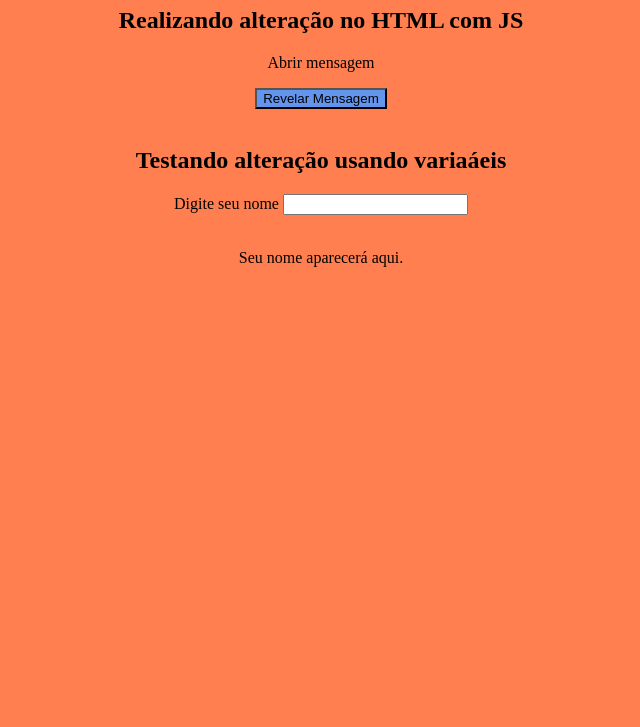
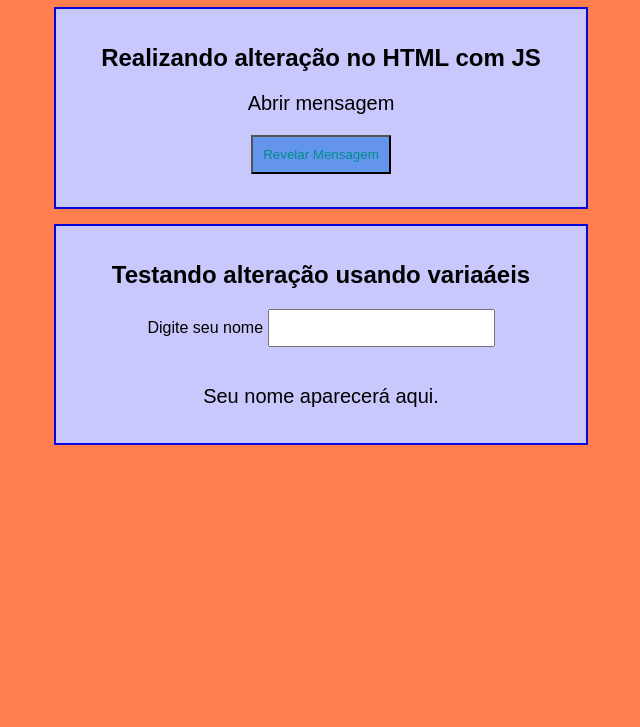
Before and after one commit to victoriacristinesantos-oss/mensagem-secreta, a plain HTML site: page index.html in a window 1280 px wide. Shown: the part 73-800 px from the top of the page, without its empty margins (319-959 px from the left). Drawn offline with Linux system fonts and the light colour scheme; a script that the page names is missing.

Commit message:
Update style.css

```diff
--- a/style.css
+++ b/style.css
@@ -1,5 +1,6 @@
 body{
     background-color:coral;
+    font-family: Arial, Helvetica, sans-serif;
     text-align: center;
 }
 
@@ -8,9 +9,24 @@ h1{
 }
 
 p{
-    font-size: medium;
+    font-size: 20px;
 }
 
 button{
     background-color: cornflowerblue;
+    color: darkcyan;
+    padding: 10px;
 }
+
+.bloco{
+    width: 500px;
+    border: 2px solid rgb(7, 7, 219);
+    background-color: rgb(200, 200, 253);
+    padding: 15px;
+    margin: 15px auto;
+}
+
+input{
+    padding: 8px;
+    font-size: 16px;
+}
```
